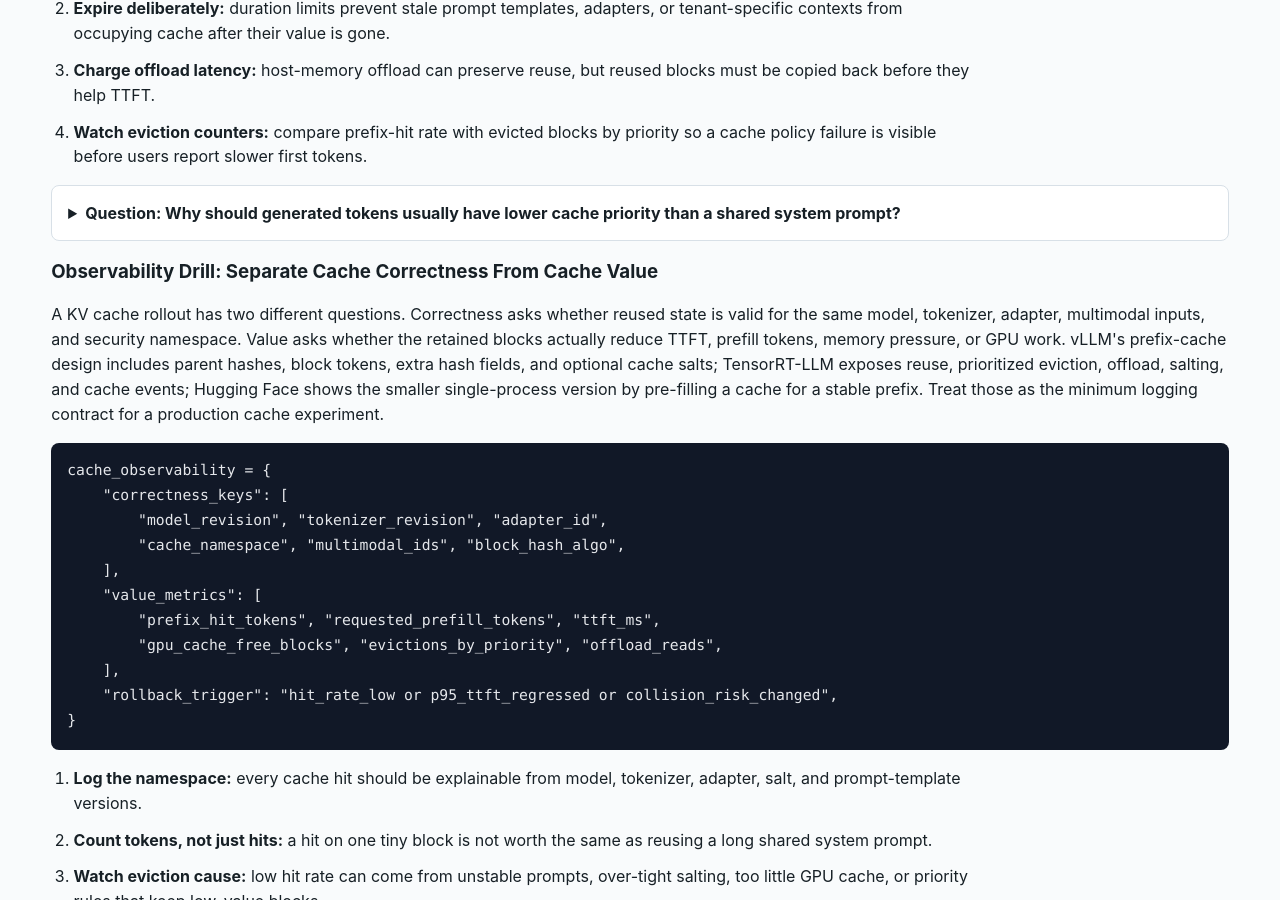
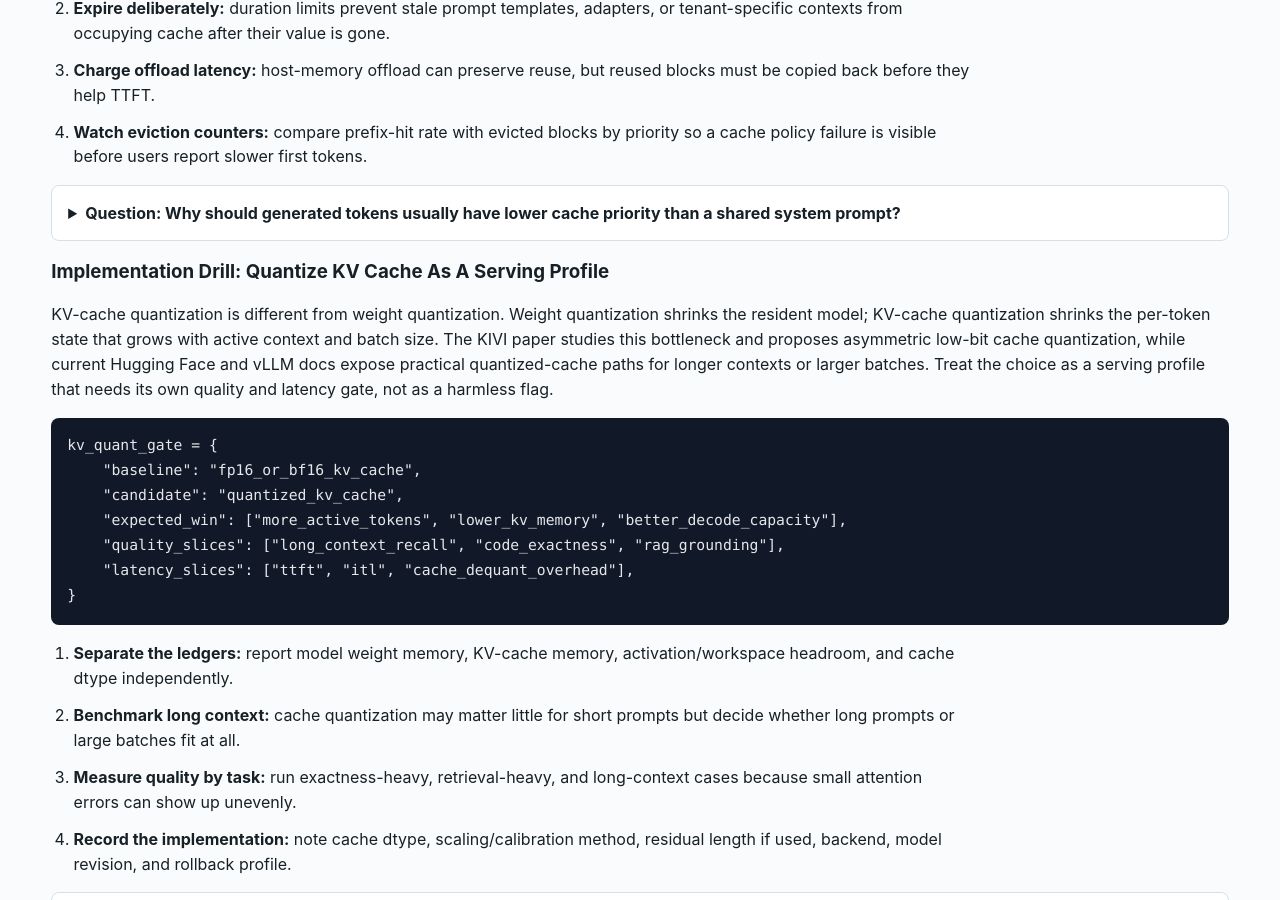
Before and after one commit to kennethli319/kennethli319.github.io, a Jekyll site: the page llm-ml-course/lessons/production-serving.html, which Jekyll copies as it is, in a window 1280 px wide and 900 px high, scrolled down 12764 px. Built offline with Jekyll 4.4.1, drawn with Linux system fonts in a browser that asks for light colours; some of the changed text lies outside the part shown.

Commit message:
Sync KV cache quantization drill

```diff
--- a/llm-ml-course/lessons/production-serving.html
+++ b/llm-ml-course/lessons/production-serving.html
@@ -14,6 +14,7 @@
       <a href="#disaggregation">Disaggregation</a>
       <a href="#admission">Admission</a>
       <a href="#cache-policy">Cache Policy</a>
+      <a href="#kv-quantization">KV Quant</a>
       <a href="#speculation">Speculation</a>
       <a href="#quantization">Quantization</a>
       <a href="#observability">Observability</a>
@@ -531,6 +532,34 @@ hit_rate = reused_complete_blocks / requested_complete_blocks</code></pre>
         <summary>Question: Why should generated tokens usually have lower cache priority than a shared system prompt?</summary>
         <p>A shared prefix can be reused by many future requests, while a generated tail is often specific to one stream. Keeping both at the same priority lets low-reuse tail blocks evict high-value prompt blocks.</p>
       </details>
+      <h3 id="kv-quantization">Implementation Drill: Quantize KV Cache As A Serving Profile</h3>
+      <p>
+        KV-cache quantization is different from weight quantization. Weight
+        quantization shrinks the resident model; KV-cache quantization shrinks
+        the per-token state that grows with active context and batch size. The
+        KIVI paper studies this bottleneck and proposes asymmetric low-bit
+        cache quantization, while current Hugging Face and vLLM docs expose
+        practical quantized-cache paths for longer contexts or larger batches.
+        Treat the choice as a serving profile that needs its own quality and
+        latency gate, not as a harmless flag.
+      </p>
+      <pre><code>kv_quant_gate = {
+    "baseline": "fp16_or_bf16_kv_cache",
+    "candidate": "quantized_kv_cache",
+    "expected_win": ["more_active_tokens", "lower_kv_memory", "better_decode_capacity"],
+    "quality_slices": ["long_context_recall", "code_exactness", "rag_grounding"],
+    "latency_slices": ["ttft", "itl", "cache_dequant_overhead"],
+}</code></pre>
+      <ol class="steps">
+        <li><strong>Separate the ledgers:</strong> report model weight memory, KV-cache memory, activation/workspace headroom, and cache dtype independently.</li>
+        <li><strong>Benchmark long context:</strong> cache quantization may matter little for short prompts but decide whether long prompts or large batches fit at all.</li>
+        <li><strong>Measure quality by task:</strong> run exactness-heavy, retrieval-heavy, and long-context cases because small attention errors can show up unevenly.</li>
+        <li><strong>Record the implementation:</strong> note cache dtype, scaling/calibration method, residual length if used, backend, model revision, and rollback profile.</li>
+      </ol>
+      <details class="qa">
+        <summary>Question: Why can quantizing weights still leave serving memory-bound?</summary>
+        <p>After weights shrink, the KV cache can become the dominant memory consumer because it scales with layers, KV heads, head dimension, context length, batch size, and cache dtype.</p>
+      </details>
       <h3>Observability Drill: Separate Cache Correctness From Cache Value</h3>
       <p>
         A KV cache rollout has two different questions. Correctness asks whether
@@ -597,8 +626,10 @@ hit_rate = reused_complete_blocks / requested_complete_blocks</code></pre>
         <a href="https://docs.pytorch.org/docs/stable/generated/torch.nn.functional.scaled_dot_product_attention.html">PyTorch scaled dot-product attention</a>,
         <a href="https://arxiv.org/abs/2309.06180">PagedAttention paper</a>,
         <a href="https://docs.vllm.ai/en/stable/design/prefix_caching/">vLLM automatic prefix caching design</a>,
+        <a href="https://docs.vllm.ai/en/latest/features/quantization/quantized_kvcache/">vLLM quantized KV cache docs</a>,
         <a href="https://nvidia.github.io/TensorRT-LLM/latest/features/kvcache.html">TensorRT-LLM KV cache system</a>,
-        <a href="https://huggingface.co/docs/transformers/en/kv_cache">Hugging Face cache strategies</a>.
+        <a href="https://huggingface.co/docs/transformers/en/kv_cache">Hugging Face cache strategies</a>,
+        <a href="https://arxiv.org/abs/2402.02750">KIVI KV-cache quantization paper</a>.
       </p>
     </section>
 
```
